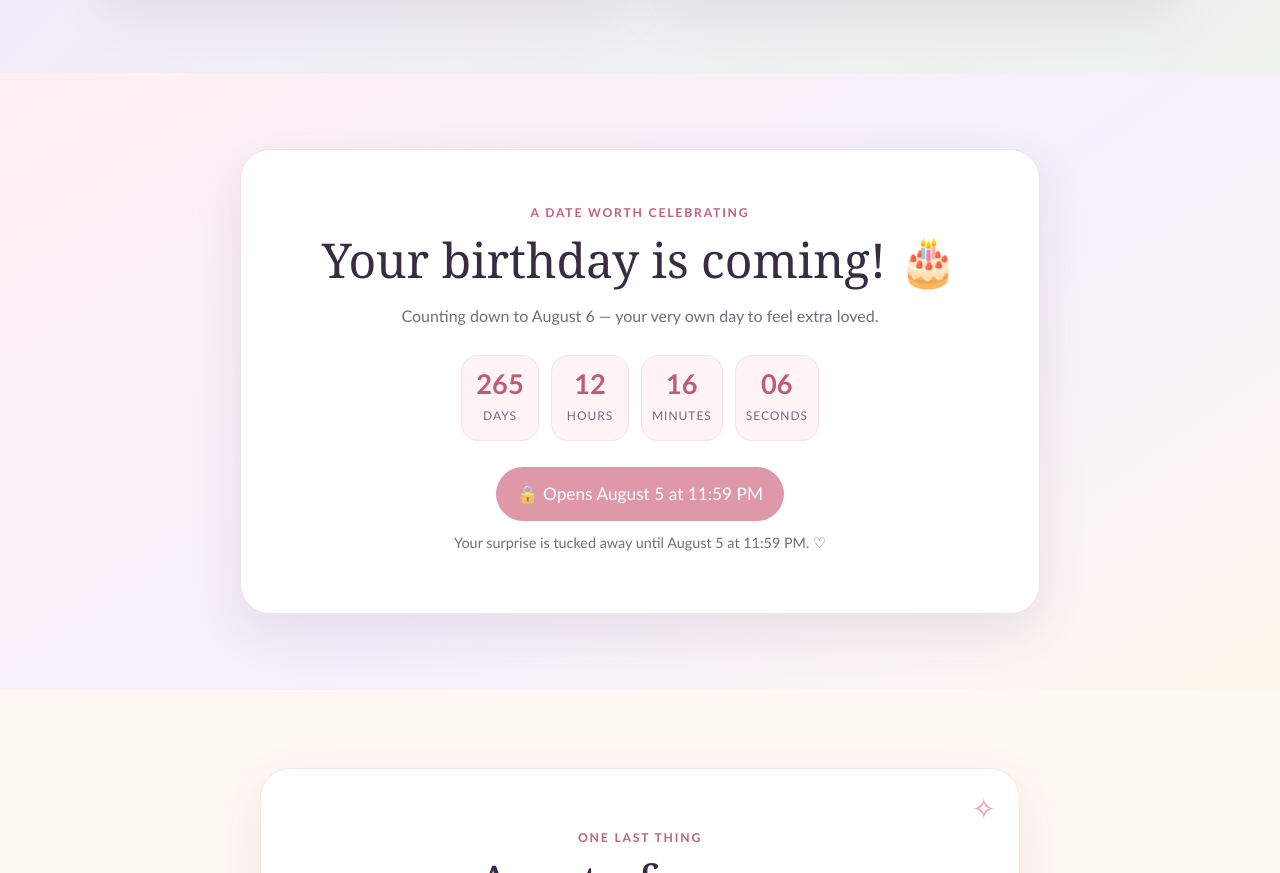
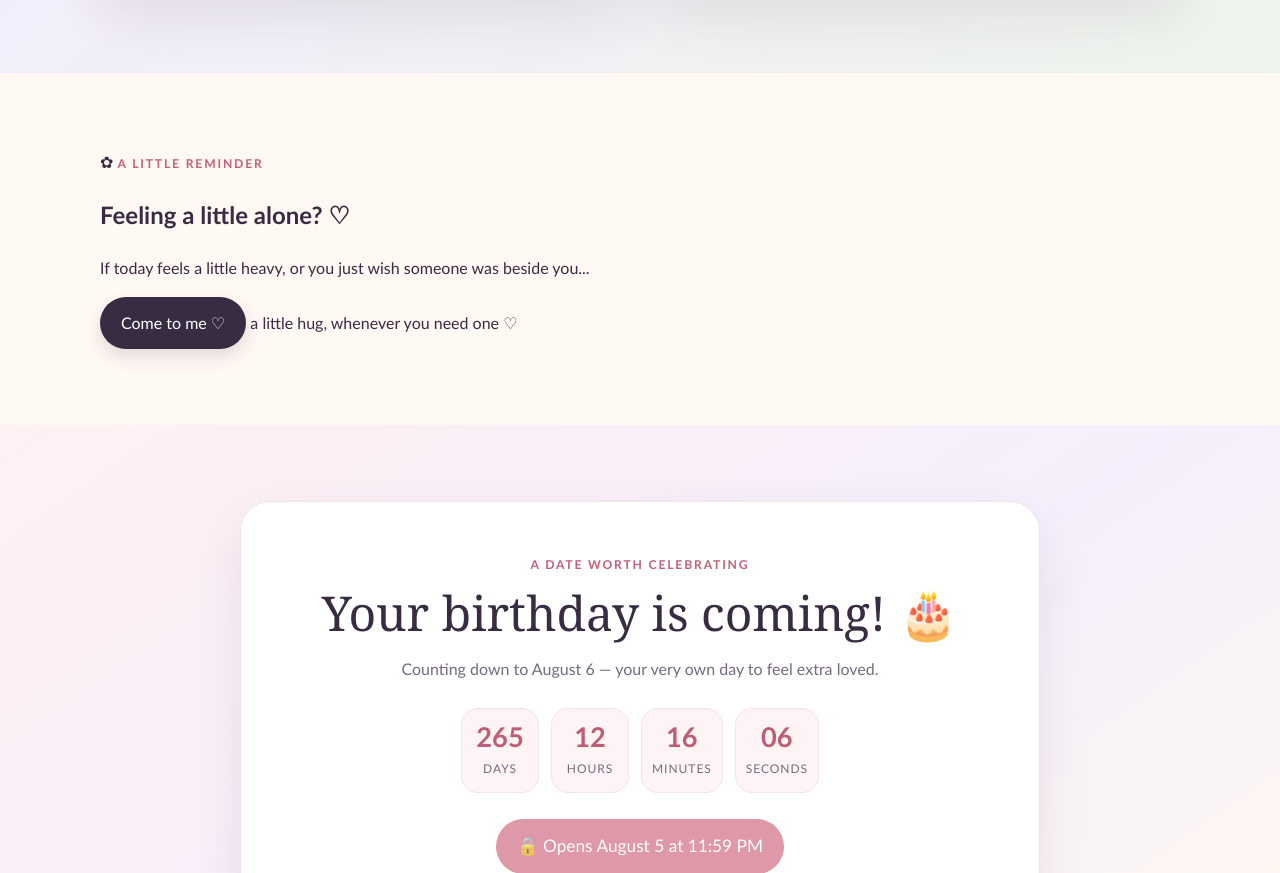
Before and after one commit to mrdocxx/readme, a plain HTML site: page index.html in a window 1280 px wide. Shown: the part 4230-5103 px from the top of the page. Drawn offline with Linux system fonts and the light colour scheme.

Commit message:
Update index.html
come to me

```diff
--- a/index.html
+++ b/index.html
@@ -109,6 +109,42 @@
       </div>
     </section>
 
+<!-- A little reminder -->
+    <section class="come-to-me" id="come-to-me">
+      <div class="wrap">
+        <div class="come-card" id="come-card">
+
+          <span class="come-flower">✿</span>
+          <span class="kicker">a little reminder</span>
+
+          <h2>Feeling a little alone? ♡</h2>
+
+          <p class="come-text">
+            If today feels a little heavy, or you just wish
+            someone was beside you...
+          </p>
+
+          <button class="button come-button" id="come-button" type="button">
+            Come to me ♡
+          </button>
+
+          <div class="come-response" id="come-response" hidden>
+            <span class="response-heart">♥</span>
+            <h3>Then come to me. ♡</h3>
+            <p>
+              I'll always make room for you.
+              No matter the day, the mood, or the reason.
+              You don't have to feel alone when you have me.
+            </p>
+            <span class="come-signoff">Your safe place, always ♡</span>
+          </div>
+
+          <span class="come-footer">a little hug, whenever you need one ♡</span>
+
+        </div>
+      </div>
+    </section>
+
     <section class="birthday" id="birthday">
       <div class="wrap"><div class="birthday-card">
         <span class="kicker">a date worth celebrating</span>
```
